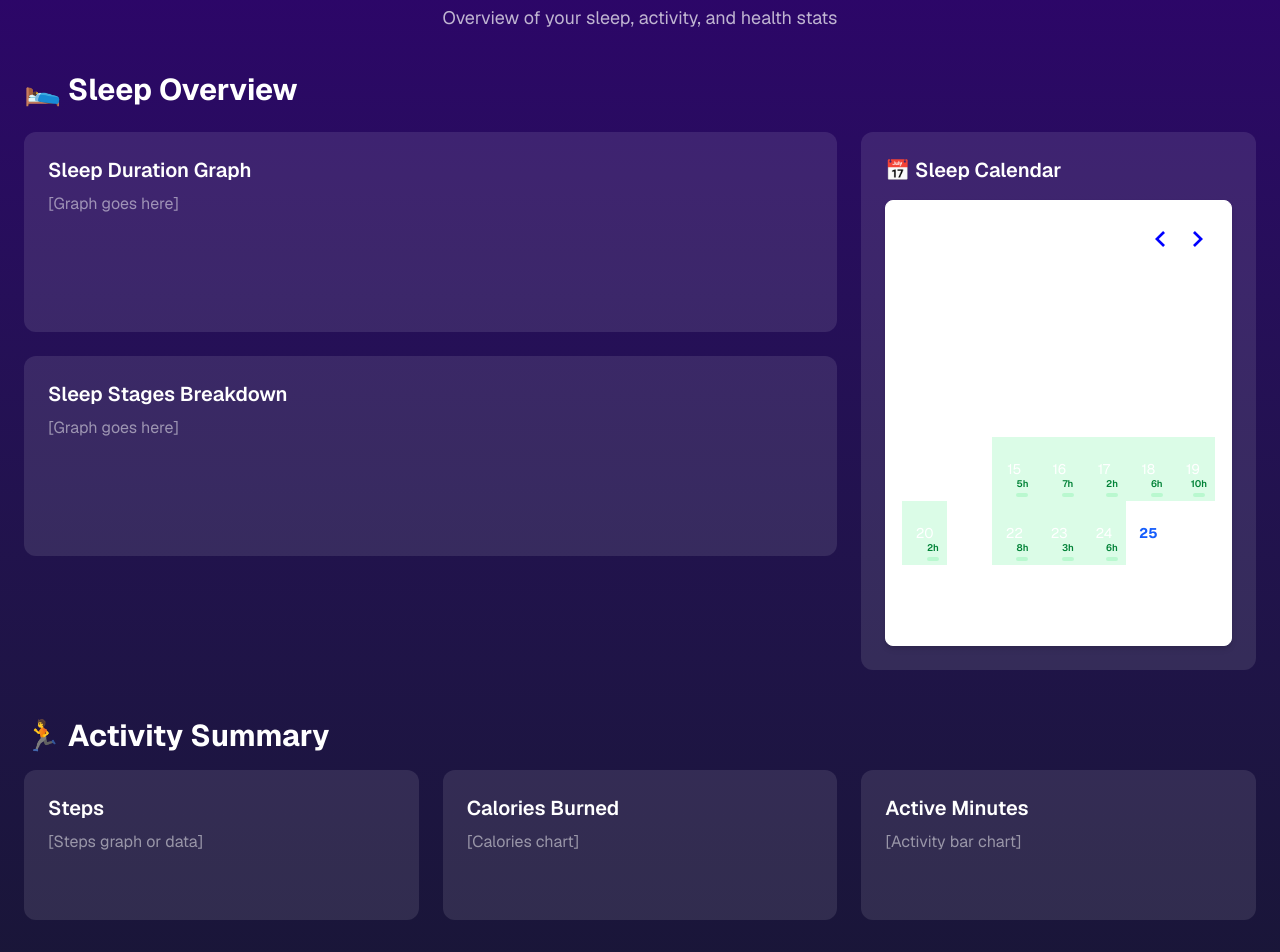
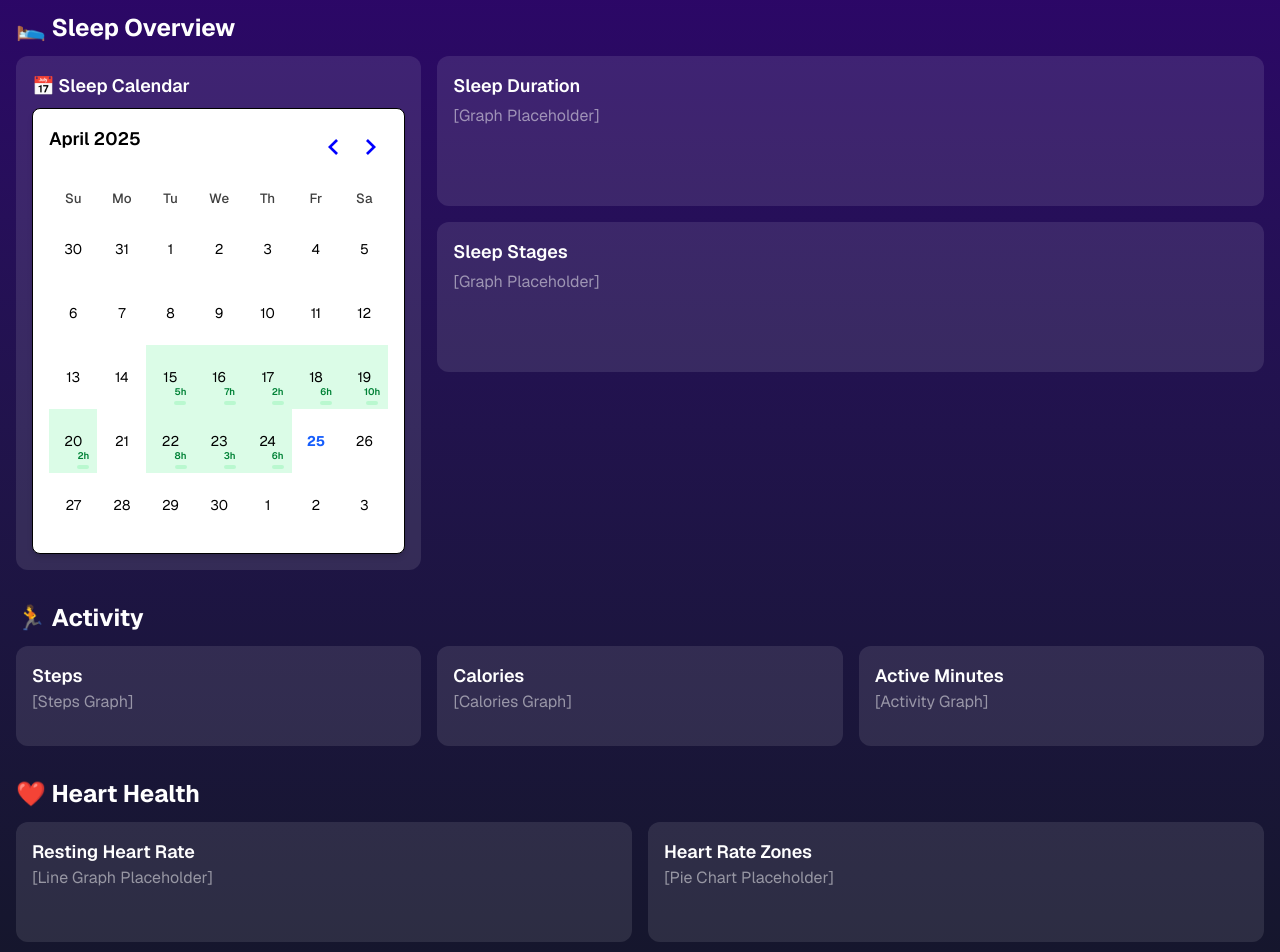
Before and after one commit to LucasFerguson/health-connect-dashboard-for-fitbit, a Next.js app: page / in a window 1280 px wide. Shown: the part 100-1052 px from the top of the page. Built offline with nearby package versions, Linux system fonts and the light colour scheme.

Commit message:
Edited Health Dashboard to Reduced padding/margins

```diff
--- a/src/app/page.tsx
+++ b/src/app/page.tsx
@@ -2,68 +2,71 @@ import { SleepCalendar } from "~/components/SleepCalendar";
 
 export default function HomePage() {
   return (
-    <main className="min-h-screen bg-gradient-to-b from-[#2e026d] to-[#15162c] p-6 text-white">
-      <header className="mb-10 text-center">
-        <h1 className="text-5xl font-extrabold tracking-tight sm:text-[4rem]">
+    <main className="min-h-screen bg-gradient-to-b from-[#2e026d] to-[#15162c] px-4 py-6 text-white">
+      <header className="mb-6 text-center">
+        <h1 className="text-3xl font-extrabold tracking-tight sm:text-4xl">
           Health <span className="text-[hsl(280,100%,70%)]">Dashboard</span>
         </h1>
-        <p className="mt-4 text-lg text-white/70">
-          Overview of your sleep, activity, and health stats
+        <p className="mt-1 text-sm text-white/70">
+          Sleep, activity, and heart health at a glance
         </p>
       </header>
 
-      <section className="container mx-auto flex flex-col gap-12">
+      <section className="container mx-auto flex flex-col gap-8">
         {/* Sleep Overview */}
         <div>
-          <h2 className="text-3xl font-bold mb-6">🛌 Sleep Overview</h2>
-          <div className="grid grid-cols-1 lg:grid-cols-3 gap-6">
-            <div className="lg:col-span-2 flex flex-col gap-6">
-              <div className="rounded-xl bg-white/10 p-6 min-h-[200px]">
-                <p className="text-xl font-semibold">Sleep Duration Graph</p>
-                <p className="mt-2 text-white/50">[Graph goes here]</p>
+          <h2 className="text-2xl font-bold mb-3">🛌 Sleep Overview</h2>
+          <div className="grid grid-cols-1 lg:grid-cols-3 gap-4">
+            {/* Calendar now on the left */}
+            <div className="rounded-xl bg-white/10 p-4 min-h-[360px]">
+              <p className="text-lg font-semibold mb-2">📅 Sleep Calendar</p>
+              <SleepCalendar />
+            </div>
+
+            {/* Sleep graphs to the right */}
+            <div className="lg:col-span-2 flex flex-col gap-4">
+              <div className="rounded-xl bg-white/10 p-4 min-h-[150px]">
+                <p className="text-lg font-semibold">Sleep Duration</p>
+                <p className="mt-1 text-white/50">[Graph Placeholder]</p>
               </div>
-              <div className="rounded-xl bg-white/10 p-6 min-h-[200px]">
-                <p className="text-xl font-semibold">Sleep Stages Breakdown</p>
-                <p className="mt-2 text-white/50">[Graph goes here]</p>
+              <div className="rounded-xl bg-white/10 p-4 min-h-[150px]">
+                <p className="text-lg font-semibold">Sleep Stages</p>
+                <p className="mt-1 text-white/50">[Graph Placeholder]</p>
               </div>
-            </div>
-            <div className="rounded-xl bg-white/10 p-6 min-h-[420px]">
-              <p className="text-xl font-semibold mb-4">📅 Sleep Calendar</p>
-              <SleepCalendar />
             </div>
           </div>
         </div>
 
-        {/* Activity Section */}
+        {/* Activity */}
         <div>
-          <h2 className="text-3xl font-bold mb-4">🏃 Activity Summary</h2>
-          <div className="grid grid-cols-1 md:grid-cols-3 gap-6">
-            <div className="rounded-xl bg-white/10 p-6 min-h-[150px]">
-              <p className="text-xl font-semibold">Steps</p>
-              <p className="mt-2 text-white/50">[Steps graph or data]</p>
+          <h2 className="text-2xl font-bold mb-3">🏃 Activity</h2>
+          <div className="grid grid-cols-1 md:grid-cols-3 gap-4">
+            <div className="rounded-xl bg-white/10 p-4 min-h-[100px]">
+              <p className="text-lg font-semibold">Steps</p>
+              <p className="text-white/50">[Steps Graph]</p>
             </div>
-            <div className="rounded-xl bg-white/10 p-6 min-h-[150px]">
-              <p className="text-xl font-semibold">Calories Burned</p>
-              <p className="mt-2 text-white/50">[Calories chart]</p>
+            <div className="rounded-xl bg-white/10 p-4 min-h-[100px]">
+              <p className="text-lg font-semibold">Calories</p>
+              <p className="text-white/50">[Calories Graph]</p>
             </div>
-            <div className="rounded-xl bg-white/10 p-6 min-h-[150px]">
-              <p className="text-xl font-semibold">Active Minutes</p>
-              <p className="mt-2 text-white/50">[Activity bar chart]</p>
+            <div className="rounded-xl bg-white/10 p-4 min-h-[100px]">
+              <p className="text-lg font-semibold">Active Minutes</p>
+              <p className="text-white/50">[Activity Graph]</p>
             </div>
           </div>
         </div>
 
-        {/* Heart Rate Section */}
+        {/* Heart Health */}
         <div>
-          <h2 className="text-3xl font-bold mb-4">❤️ Heart Health</h2>
-          <div className="grid grid-cols-1 md:grid-cols-2 gap-6">
-            <div className="rounded-xl bg-white/10 p-6 min-h-[180px]">
-              <p className="text-xl font-semibold">Resting Heart Rate</p>
-              <p className="mt-2 text-white/50">[Line graph placeholder]</p>
+          <h2 className="text-2xl font-bold mb-3">❤️ Heart Health</h2>
+          <div className="grid grid-cols-1 md:grid-cols-2 gap-4">
+            <div className="rounded-xl bg-white/10 p-4 min-h-[120px]">
+              <p className="text-lg font-semibold">Resting Heart Rate</p>
+              <p className="text-white/50">[Line Graph Placeholder]</p>
             </div>
-            <div className="rounded-xl bg-white/10 p-6 min-h-[180px]">
-              <p className="text-xl font-semibold">Heart Rate Zones</p>
-              <p className="mt-2 text-white/50">[Pie chart placeholder]</p>
+            <div className="rounded-xl bg-white/10 p-4 min-h-[120px]">
+              <p className="text-lg font-semibold">Heart Rate Zones</p>
+              <p className="text-white/50">[Pie Chart Placeholder]</p>
             </div>
           </div>
         </div>
--- a/src/components/SleepCalendar.tsx
+++ b/src/components/SleepCalendar.tsx
@@ -5,7 +5,6 @@ import { DayPicker } from "react-day-picker";
 import type { DayProps } from "react-day-picker";
 import "react-day-picker/dist/style.css";
 import { sleepDataMap } from "../utils/sleepDataMap";
-
 export const SleepCalendar = () => {
 	const CustomDay = (props: DayProps) => {
 		const { day, modifiers } = props;
@@ -13,13 +12,13 @@ export const SleepCalendar = () => {
 		const data = sleepDataMap[dateKey];
 
 		return (
-			<td // Changed from div to td
+			<td
 				className={`
-          h-16 w-16
-          ${modifiers?.today ? "font-bold text-blue-600" : ""}
-          ${data ? "bg-green-100" : ""}
-          relative
-        `}
+		  h-16 w-16 text-black
+		  ${modifiers?.today ? "font-bold text-blue-600" : ""}
+		  ${data ? "bg-green-100" : ""}
+		  relative
+		`}
 			>
 				<div className="flex flex-col items-center justify-center h-full">
 					<span className="text-sm">{day.date.getDate()}</span>
@@ -37,7 +36,7 @@ export const SleepCalendar = () => {
 	};
 
 	return (
-		<div className="p-4 bg-white rounded-lg shadow-md border">
+		<div className="p-4 bg-white rounded-lg shadow-md border text-black ">
 			<DayPicker
 				mode="single"
 				components={{
```
